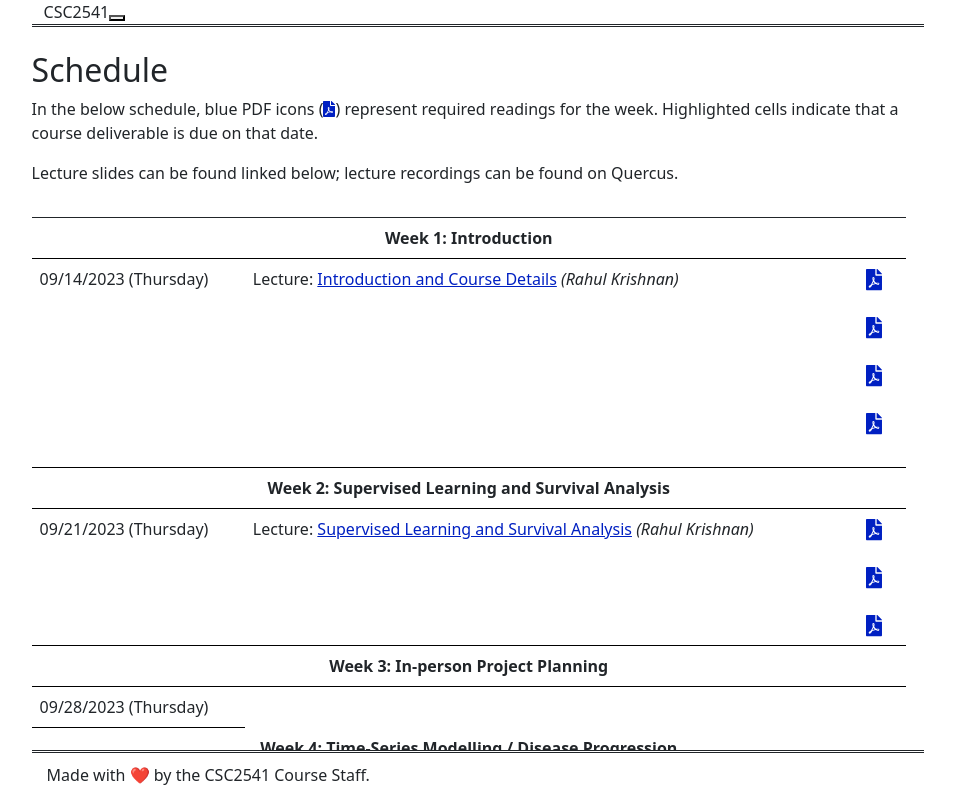
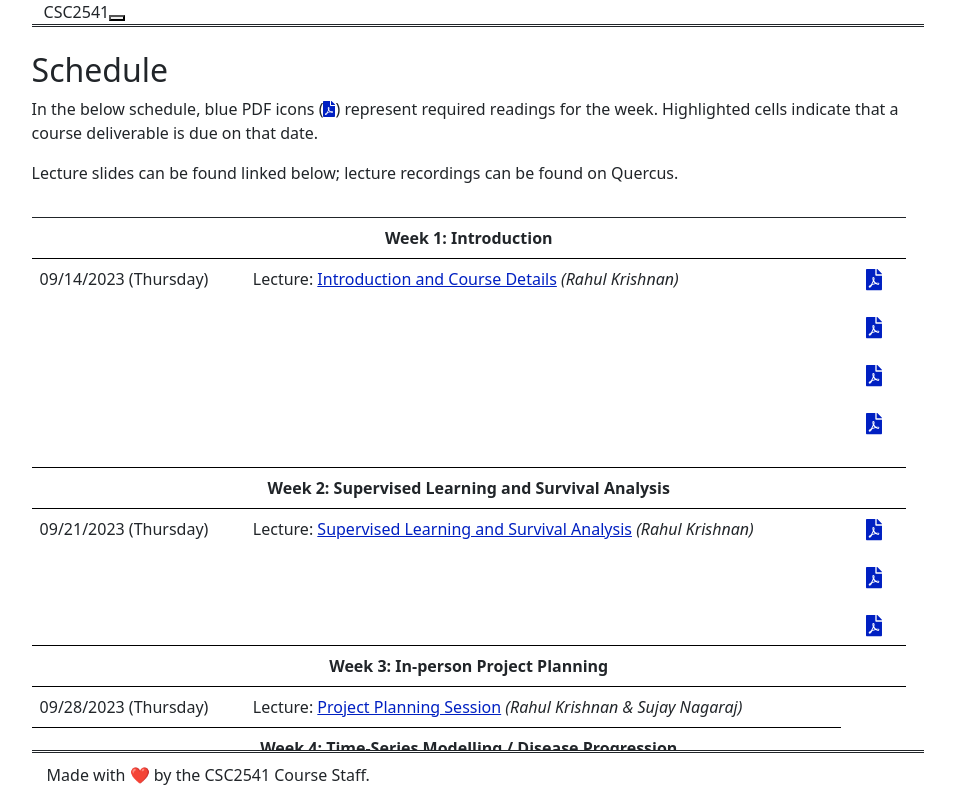
Before and after one commit to csc2541-2023/csc2541-2023.github.io, a Next.js app: page /schedule in a window 1280 px wide. Shown: the top 800 px of the page, without its empty margins (162-1117 px from the left). Built offline with nearby package versions, Linux system fonts and the light colour scheme; what @tailwindcss/typography would draw is missing.

Commit message:
added lecture 3 slides

```diff
--- a/pages/schedule.js
+++ b/pages/schedule.js
@@ -118,7 +118,7 @@ export default function Home() {
                 <td colSpan="3" align="center"><b>Week 3: In-person Project Planning</b></td>
               </tr>
               <tr>
-                <td>09/28/2023 (Thursday)</td>
+                {/* <td>09/28/2023 (Thursday)</td> */}
                 {/* <td>Lecture: <a>Time Series Modeling in Healthcare I</a> <i>(Rahul Krishnan)</i></td> */}
                 {/* <td rowSpan="1">
                 {makeLink("mandatory",
@@ -142,11 +142,11 @@ export default function Home() {
                   "Understanding vasopressor intervention and... (Wu, Ghassemi et al.)")}
                 </td> */}
               </tr>
+              <tr>
+                <td>09/28/2023 (Thursday)</td>
+                <td>Lecture: <a href="lectures/lecture3.pdf" target="_blank">Project Planning Session</a> <i>(Rahul Krishnan & Sujay Nagaraj)</i></td>
+              </tr>
               {/* <tr>
-                <td>09/28/2023 (Thursday)</td>
-                <td>Lecture: <a href="lectures/csc2541_lecture5-ts_learning2.pdf" target="_blank">Time Series Modeling in Healthcare II</a> <i>(Rahul Krishnan)</i></td>
-              </tr>
-              <tr>
                 <td>09/24/2021 (Friday)</td>
                 <td>Project Planning Session II</td>
               </tr> */}
```
